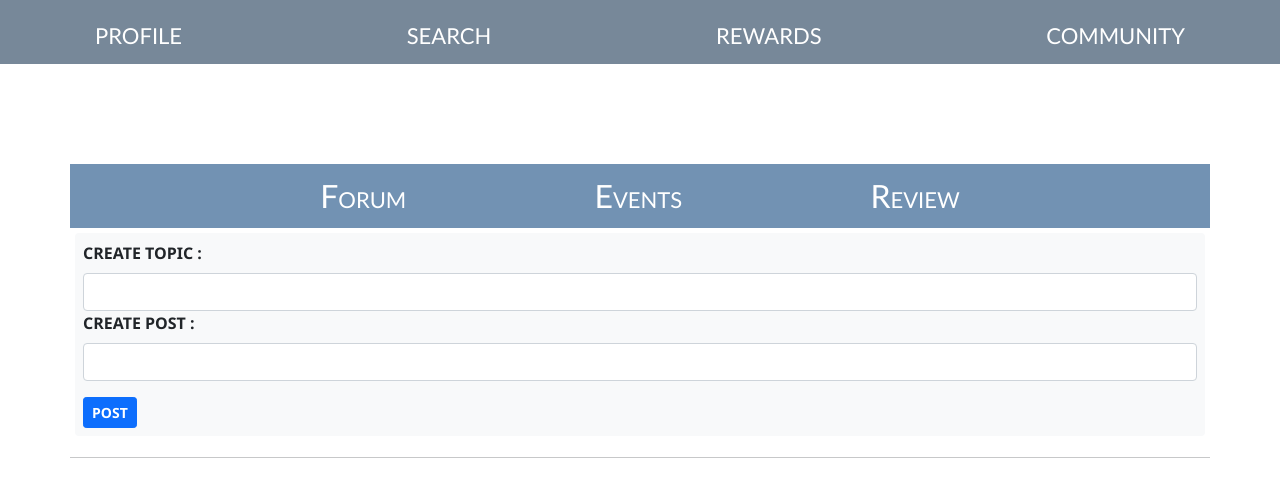
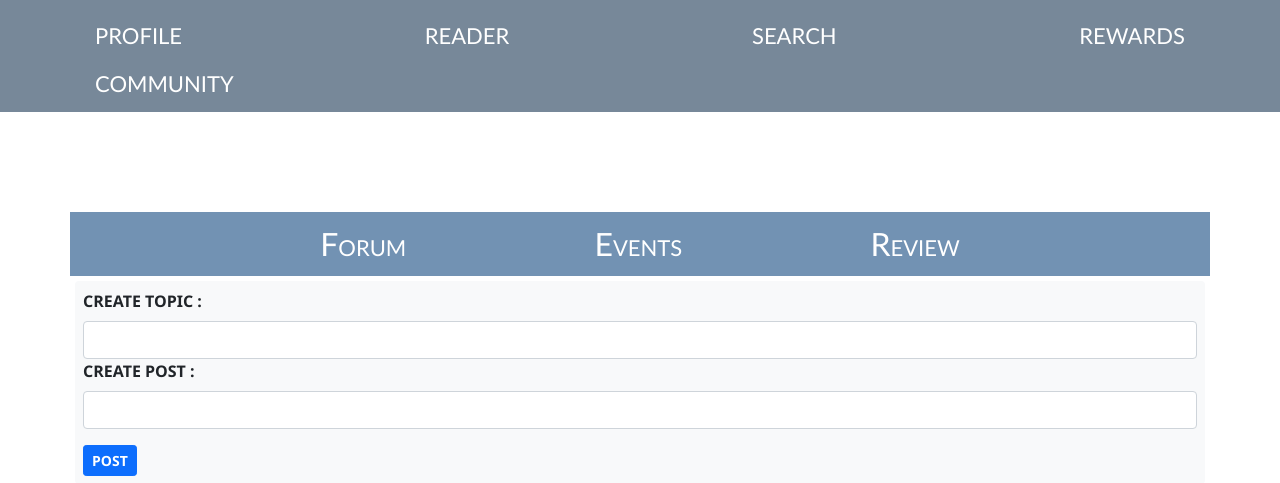
Before and after one commit to k-choonkiat/cs6460-project, a Flask app: page /forum in a window 1280 px wide. Shown: the top 483 px of the page. Run offline with Flask 3, Linux system fonts and the light colour scheme; data that the repository does not hold is empty.

Commit message:
add reader to community layout

```diff
--- a/myapp/templates/community_layout.html
+++ b/myapp/templates/community_layout.html
@@ -9,6 +9,7 @@
     <body>
         <div class="navbar">
             <a href="{{ url_for('profile') }}" class="navbar-item">profile</a>
+            <a href="{{ url_for('read_pdf', filename='norwegian_wood.pdf') }}" class="navbar-item">reader</a>
             <a href="{{ url_for('search') }}" class="navbar-item">search</a>
             <a href="{{ url_for('reward') }}" class="navbar-item">rewards</a>
             <a href="{{ url_for('forum') }}" class="navbar-item">community</a>
```
